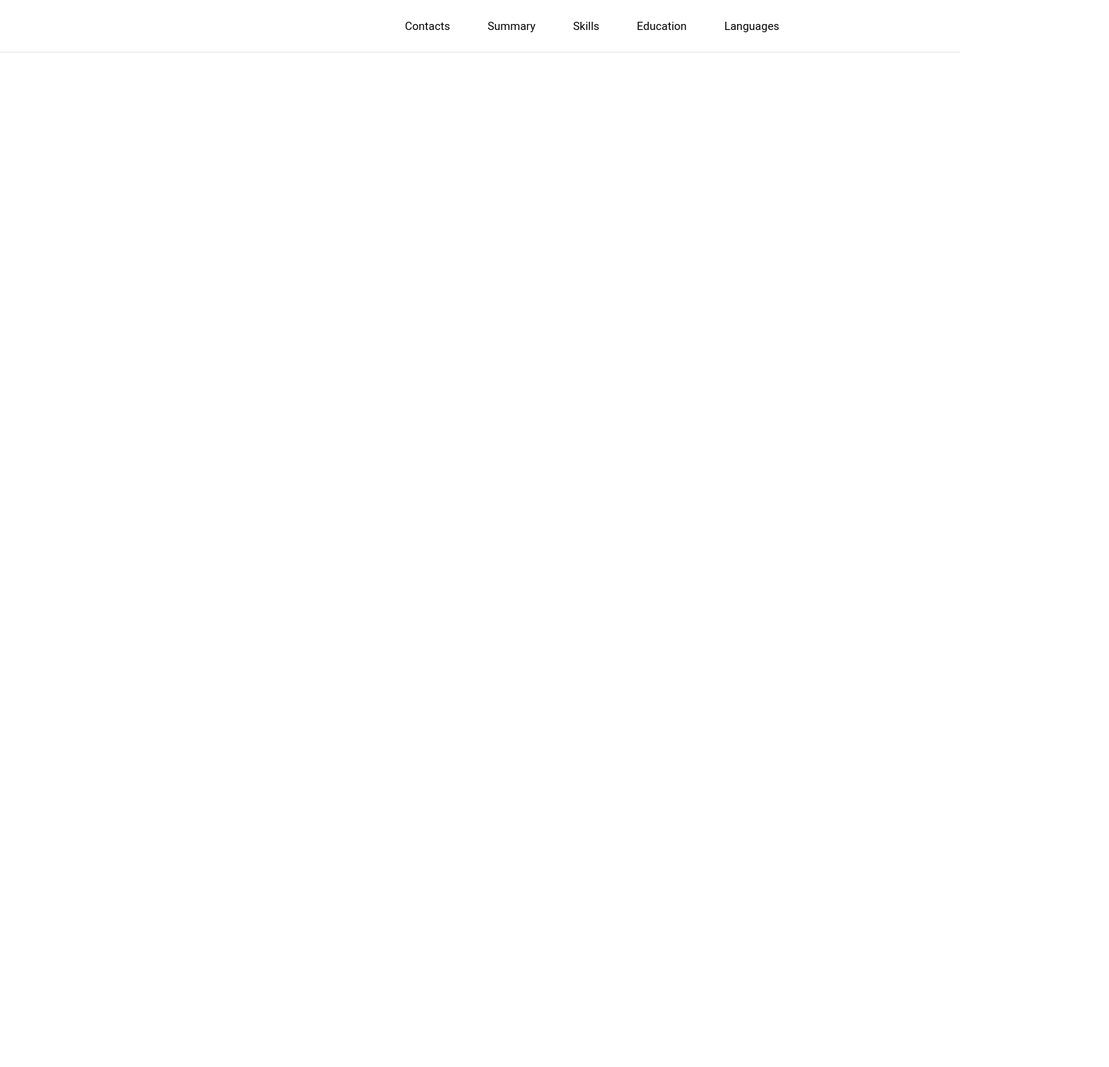
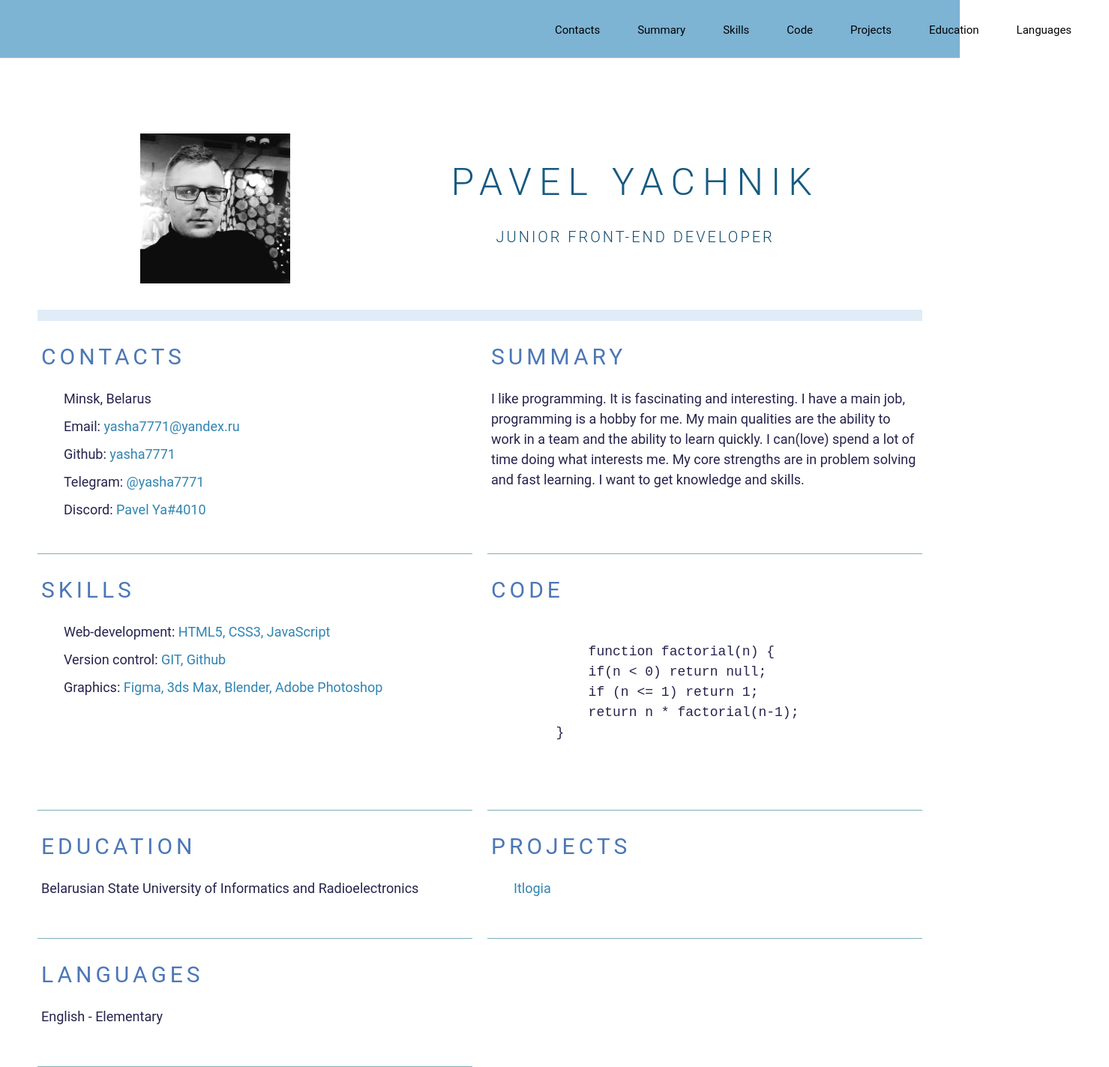
Before and after one commit to yasha7771/rsschool-cv, a plain HTML site: page index.html in a window 1280 px wide. Shown: the whole page at 75% size, 1479 px wide, since content can reach past the window. Before the commit the page ends 800 px from the top, so only its background shows below. Drawn offline with Linux system fonts and the light colour scheme.

Commit message:
init: main add

```diff
--- a/index.html
+++ b/index.html
@@ -14,13 +14,19 @@
             <nav class="menu">
                 <ul>
                     <li class="menu-item">
-                        <a href="#">Contacts</a>
+                        <a href="#contacts">Contacts</a>
                     </li>
                     <li class="menu-item">
                         <a href="#summary">Summary</a>
                     </li>
                     <li class="menu-item">
                         <a href="#skills">Skills</a>
+                    </li>
+                    <li class="menu-item">
+                         <a href="#code">Code</a>
+                    </li>
+                    <li class="menu-item">
+                        <a href="#projects">Projects</a>
                     </li>
                     <li class="menu-item">
                         <a href="#education">Education</a>
@@ -32,5 +38,75 @@
             </nav>
         </div>
     </header>
+    <main class="main">
+        <div class="main-container">
+        <section class="section-profile">
+        <img src="./assets/img/avatar.jpg" alt="my photo">
+        <div class="section-profile-title">
+        <h1 class="section-main-title">Pavel Yachnik</h1>
+        <h3 class="section-main-subtitle">Junior Front-end Developer</h3>
+        </div>
+        </section>
+        <section class="section" id="contacts">
+    <h2 class="section-title">Contacts</h2>
+        <ul class="section-list">
+            <li class="section-item">Minsk, Belarus</li>
+            <li class="section-item">Email:
+               <a href="mailto:yasha771@yandex.ru" title="email">yasha7771@yandex.ru</a>
+            </li>
+            <li class="section-item">Github:
+               <a href="https://github.com/yasha7771" title="github">yasha7771</a>
+            </li>
+            <li class="section-item">Telegram:
+                <a href="https://t.me/yasha7771" title="telegram">@yasha7771</a>
+            </li>
+            <li class="section-item">Discord:
+                <a href="https://discordapp.com/users" title="diskord">Pavel Ya#4010</a>
+            </li>
+        </ul>
+    </section>
+    <section class="section" id="summary">
+    <h2 class="section-title">Summary</h2>
+        <p>I like programming. It is fascinating and interesting. I have a main job, programming is a hobby for me. My main qualities are the ability to work in a team and the ability to learn quickly. I can(love) spend a lot of time doing what interests me. My core strengths are in problem solving and fast learning. I want to get knowledge and skills. </p>
+    </section>
+    <section class="section" id="skills">
+    <h2 class="section-title">Skills</h2>
+        <ul class="section-list">
+           <li class="section-item">Web-development: <span>HTML5, CSS3, JavaScript</span></li>
+           <li class="section-item">Version control: <span>GIT, Github</span></li>
+           <li class="section-item">Graphics: <span>Figma, 3ds Max, Blender, Adobe Photoshop</span></li>
+           </ul>
+        </section>
+        <section class="section" id="code">
+        <h2 class="section-title">Code</h2>
+            <pre>
+        <code>
+            function factorial(n) {
+            if(n &lt; 0) return null;
+            if (n &lt;= 1) return 1;
+            return n * factorial(n-1);
+        }
+            </code>
+            </pre>
+        </section>
+        <section class="section" id="education">
+        <h2 class="section-title">Education</h2>
+           <p>Belarusian State University of Informatics and Radioelectronics</p>
+         </section>
+         <section class="section" id="projects">
+   <h2 class="section-title">Projects</h2>
+    <ul class="section-list">
+        <li class="section-item"><a href="https://github.com/yasha7771/cars-app/">Itlogia</a>
+        </li>
+        </ul>
+    </section>
+    <section class="section" id="languages">
+    <h2 class="section-title">Languages</h2>
+    <p>English - Elementary</p>
+</section>
+</div>
+</main>
+
+
 </body>
 </html>
--- a/style.css
+++ b/style.css
@@ -3,9 +3,21 @@
     margin: 0;
 }
 body{
-    font-family: Roboto, sans-serif;
+    display: flex;
+    flex-direction: column;
+    justify-content: space-between;
+    min-width: 320px;
+    min-height: 100vh;
+    margin: 0;
+    padding: 0;
+    font-family: 'Roboto', sans-serif;
+    font-size: 18px;
+    font-weight: 400;
+    line-height: 1.5;
+    color: #26234d;
 }
 .header {
+    background-color: #7db3d3;
     border-bottom: 1px solid #e5e5e5;
     padding: 25px 0;
 }
@@ -18,7 +30,7 @@ body{
     align-items: center;
 }
 .menu {
-    margin-left: 500px;
+    margin-left: 700px;
 }
 .menu ul{
     list-style: none;
@@ -35,3 +47,89 @@ body{
 .menu-item a:hover {
     border-bottom: 2px solid black;
 }
+.main {
+    margin-bottom: auto;
+margin-top: 50px;
+margin-left: 50px;
+margin-right: 50px;
+}
+.main-container {
+    display: flex;
+    flex-wrap: wrap;
+    justify-content: space-between;
+}
+
+.section-profile {
+    display: flex;
+    justify-content: space-around;
+    width: 100%;
+    padding: 50px 30px 35px;
+    border-bottom: 15px solid #e0ecf8;
+}
+.section-profile-title {
+    display: flex;
+    flex-direction: column;
+    justify-content: center;
+    align-content: center;
+    text-align: center;
+    text-transform: uppercase;
+}
+.section {
+    width: calc(50% - 20px);
+    padding: 5px;
+    padding-bottom: 35px;
+    border-bottom: 1px solid #7daeb4;
+}
+.section-main-title {
+    margin-bottom: 20px;
+    font-size: 50px;
+    font-weight: 300;
+    text-transform: uppercase;
+    letter-spacing: 10px;
+    color: #165a81;
+}
+
+.section-main-subtitle {
+        margin-bottom: 20px;
+        font-size: 20px;
+        font-weight: 300;
+        text-transform: uppercase;
+        letter-spacing: 3px;
+        color: #104b6d;
+    }
+.section-title {
+    padding-top: 20px;
+    margin-bottom: 20px;
+    font-size: 30px;
+    font-weight: 400;
+    text-transform: uppercase;
+    letter-spacing: 5px;
+    color: #4c77b6;
+}
+.section-list {
+    margin: 0;
+    padding: 0;
+    list-style: none;
+}
+.section-item {
+    position: relative;
+    margin: 0;
+    margin-bottom: 10px;
+    padding: 0;
+    padding-left: 30px;
+}
+.section-item a {
+    text-decoration: none;
+    color: #3184b1;
+    transition: color 0.5s;
+}
+.section-item span {
+    color: #3184b1;
+}
+p {
+    display: block;
+    margin-block-start: 1em;
+    margin-block-end: 1em;
+    margin-inline-start: 0px;
+    margin-inline-end: 0px;
+}
```
